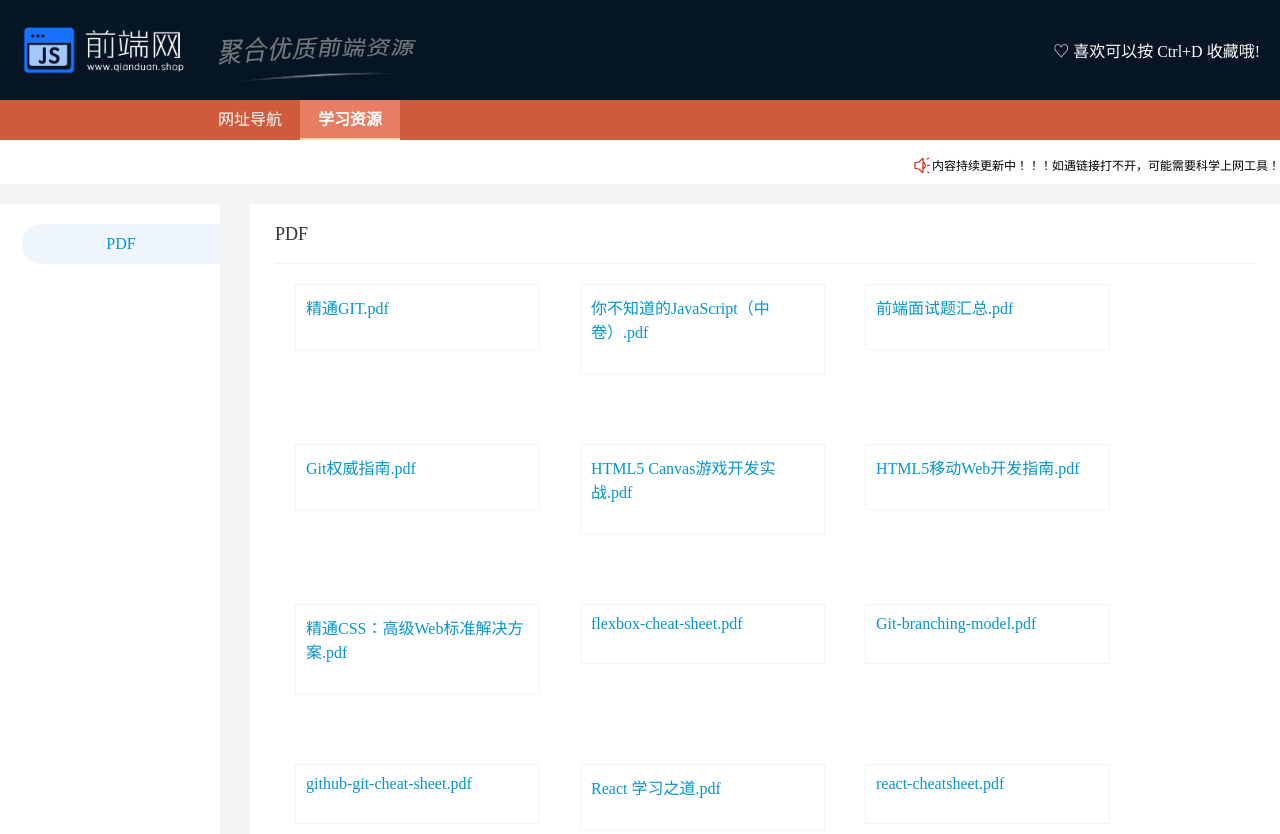
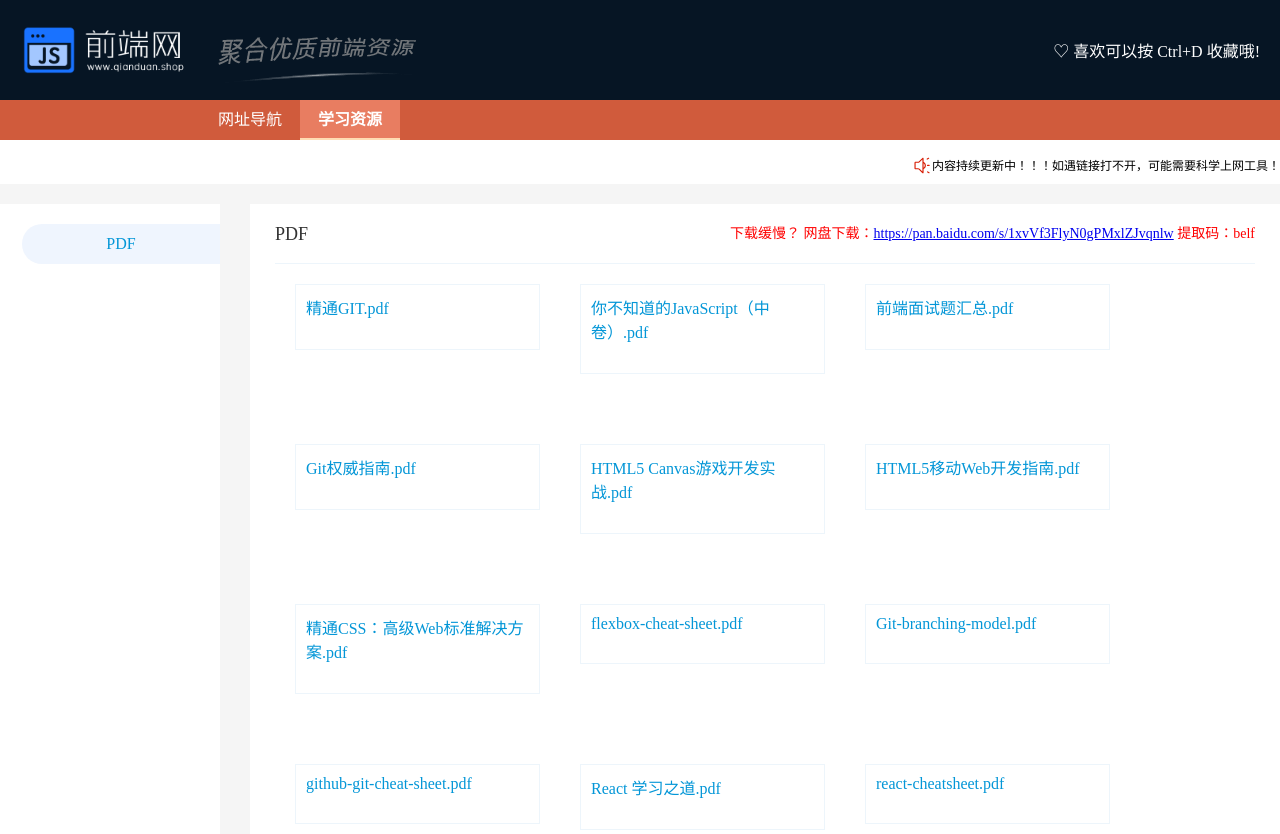
Before and after one commit to believeyourself/blogs, a React app in the folder front/: page /#/resources in a window 1280 px wide. Shown: the top 834 px of the page. Built offline with nearby package versions, Linux system fonts and the light colour scheme.

Commit message:
PDF网盘地址

```diff
--- a/front/src/pages/resources/index.less
+++ b/front/src/pages/resources/index.less
@@ -1,4 +1,3 @@
-
 .container {
   @spacing: 20px;
   display: flex;
@@ -13,6 +12,7 @@
       background-color: #fff;
       list-style: none;
     }
+
     .nav_item {
       text-align: right;
       margin: @spacing 0;
@@ -27,9 +27,11 @@
         text-align: center;
         border-top-left-radius: 20px;
         border-bottom-left-radius: 20px;
+
         &:hover {
           color: #0396d7;
         }
+
         &.active {
           color: #0396d7;
           background-color: #eff5fe;
@@ -53,7 +55,15 @@
       border-bottom: 1px solid #edf5fb;
       color: #333333;
       font-size: 18px;
+      display: flex;
+      justify-content: space-between;
+
+      .download_url {
+        font-size: 14px;
+        color: red;
+      }
     }
+
     .category_list {
       display: flex;
       flex-wrap: wrap;
--- a/front/src/pages/resources/index.tsx
+++ b/front/src/pages/resources/index.tsx
@@ -49,15 +49,25 @@ export default function (props: any) {
           <a className={styles.category_list_item} key={pdf.name} download href={`${window.origin}/${pdf.path}`} ><Card title={pdf.name} /></a>
         );
       });
+
+      resources.push(
+        <React.Fragment key={item.id}>
+          <p className={styles.category_title} id={item.id}>
+            {item.category}
+            <span className={styles.download_url}>下载缓慢？ 网盘下载：<a target="_blank" href="https://pan.baidu.com/s/1xvVf3FlyN0gPMxlZJvqnlw">https://pan.baidu.com/s/1xvVf3FlyN0gPMxlZJvqnlw</a> 提取码：belf</span>
+          </p>
+          <section className={styles.category_list}>{categoryList}</section>
+        </React.Fragment>
+      );
+    } else {
+      resources.push(
+        <React.Fragment key={item.id}>
+          <p className={styles.category_title} id={item.id}>
+            {item.category}
+          </p>
+          <section className={styles.category_list}>{categoryList}</section>
+        </React.Fragment>);
     }
-    resources.push(
-      <React.Fragment key={item.id}>
-        <p className={styles.category_title} id={item.id}>
-          {item.category}
-        </p>
-        <section className={styles.category_list}>{categoryList}</section>
-      </React.Fragment>
-    );
   });
   return (
     <section className={styles.container}>
```
